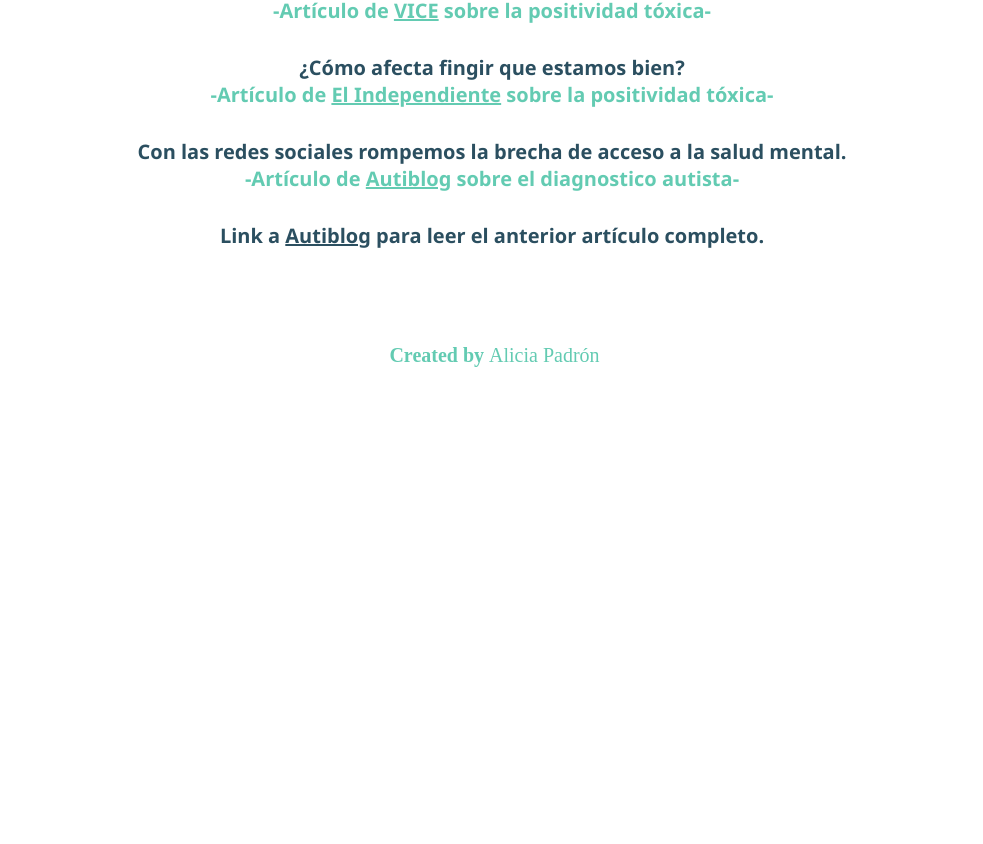
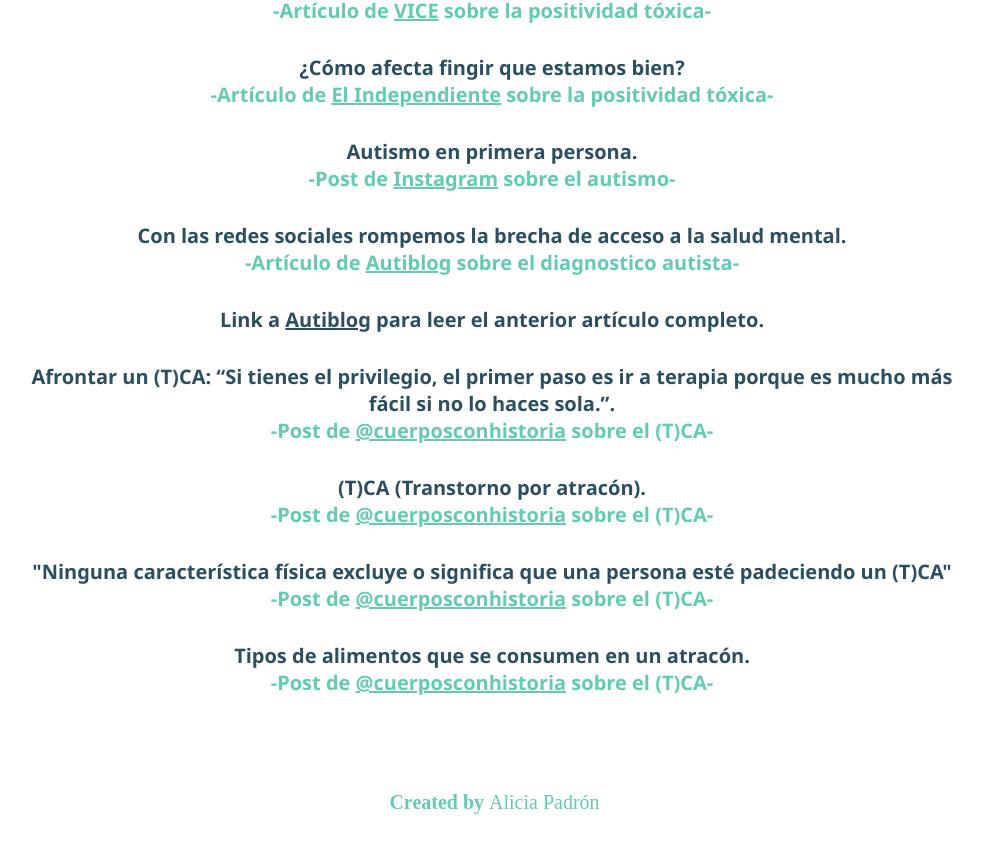
Before and after one commit to aliciaapadron/cpadronsaludmental, a React (Create React App) app: page /#/articles in a window 1280 px wide. Shown: the part 648-1492 px from the top of the page, without its empty margins (148-1131 px from the left). Before the commit the page ends 1045 px from the top, so only its background shows below. Built offline with nearby package versions, Linux system fonts and the light colour scheme.

Commit message:
add new articles un article page

```diff
--- a/src/components/pages/Articles.js
+++ b/src/components/pages/Articles.js
@@ -54,6 +54,19 @@
           </a>
           <a
             className="artsection__nav--article"
+            href="https://www.instagram.com/p/Cgz9mByOKJ3/?igshid=MDJmNzVkMjY="
+            target="_blank"
+            rel="noreferrer"
+            title="Ir al artículo"
+          >
+            Autismo en primera persona. <br />
+            <span className="artsection__nav--span">
+              -Post de <span className="underline">Instagram</span> sobre el
+              autismo-
+            </span>
+          </a>
+          <a
+            className="artsection__nav--article"
             href="https://www.instagram.com/p/CdkZVX-j30O/?igshid=MDJmNzVkMjY%3D"
             target="_blank"
             rel="noreferrer"
@@ -66,6 +79,7 @@
               diagnostico autista-
             </span>
           </a>
+
           <a
             className="artsection__nav--article"
             href="https://autiblog.bio.link/"
@@ -76,6 +90,63 @@
             Link a <span className="underline">Autiblog</span> para leer el
             anterior artículo completo.
           </a>
+
+          <a
+            className="artsection__nav--article"
+            href="https://www.instagram.com/p/COInMatCA6c/?igshid=MDJmNzVkMjY="
+            target="_blank"
+            rel="noreferrer"
+            title="Ir al artículo"
+          >
+            Afrontar un (T)CA: “Si tienes el privilegio, el primer paso es ir a
+            terapia porque es mucho más fácil si no lo haces sola.”. <br />
+            <span className="artsection__nav--span">
+              -Post de <span className="underline">@cuerposconhistoria</span>{' '}
+              sobre el (T)CA-
+            </span>
+          </a>
+
+          <a
+            className="artsection__nav--article"
+            href="https://www.instagram.com/p/COnJf5zindH/?igshid=MDJmNzVkMjY="
+            target="_blank"
+            rel="noreferrer"
+            title="Ir al artículo"
+          >
+            (T)CA (Transtorno por atracón). <br />
+            <span className="artsection__nav--span">
+              -Post de <span className="underline">@cuerposconhistoria</span>{' '}
+              sobre el (T)CA-
+            </span>
+          </a>
+          <a
+            className="artsection__nav--article"
+            href="https://www.instagram.com/p/CPBcz4lCxh_/?igshid=MDJmNzVkMjY="
+            target="_blank"
+            rel="noreferrer"
+            title="Ir al artículo"
+          >
+            "Ninguna característica física excluye o significa que una persona
+            esté padeciendo un (T)CA" <br />
+            <span className="artsection__nav--span">
+              -Post de <span className="underline">@cuerposconhistoria</span>{' '}
+              sobre el (T)CA-
+            </span>
+          </a>
+
+          <a
+            className="artsection__nav--article"
+            href="https://www.instagram.com/p/CPYZPCcCcAX/?igshid=MDJmNzVkMjY="
+            target="_blank"
+            rel="noreferrer"
+            title="Ir al artículo"
+          >
+            Tipos de alimentos que se consumen en un atracón. <br />
+            <span className="artsection__nav--span">
+              -Post de <span className="underline">@cuerposconhistoria</span>{' '}
+              sobre el (T)CA-
+            </span>
+          </a>
         </nav>
       </section>
       <Footer />
```
